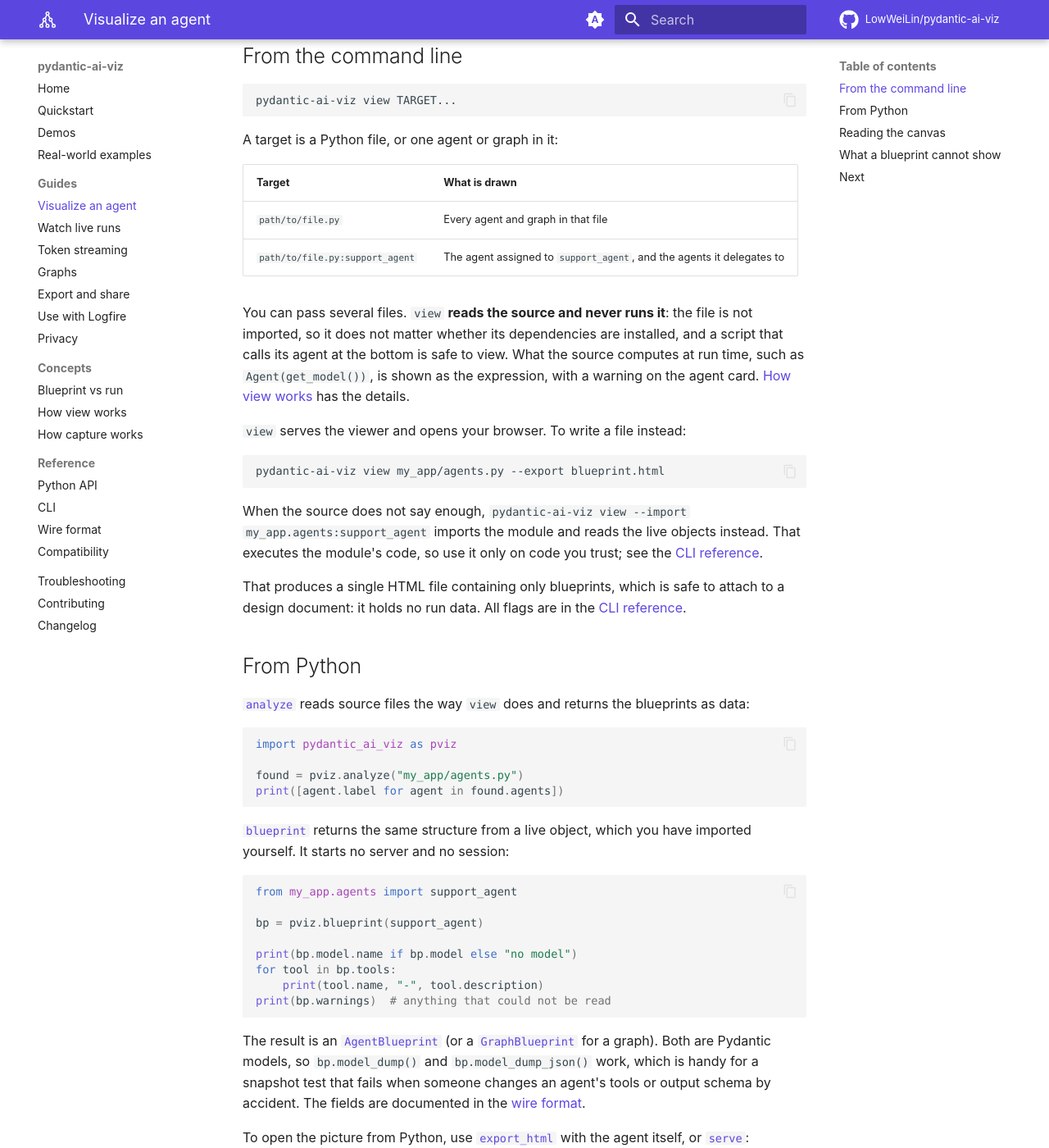
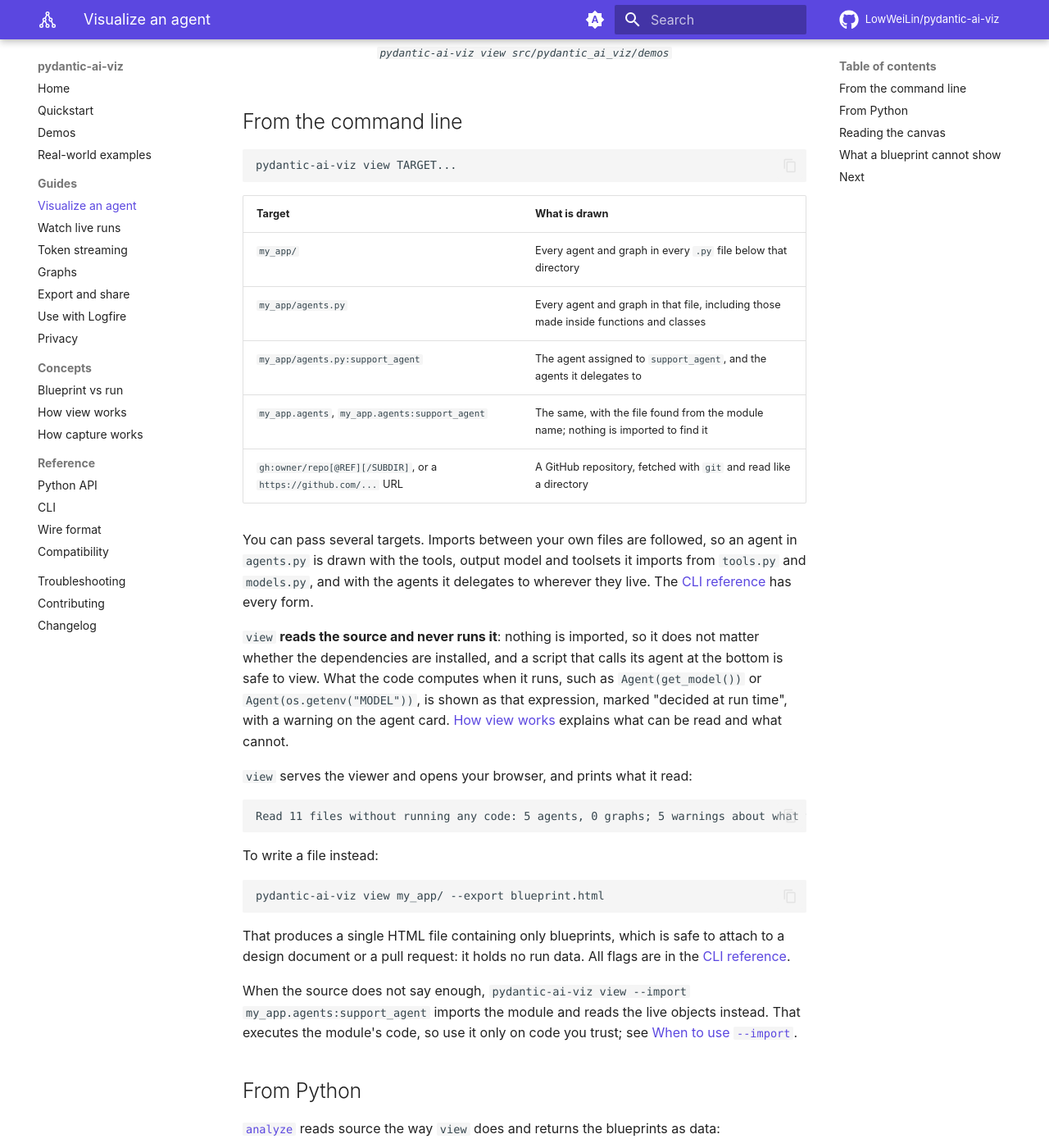
Before and after one commit to LowWeiLin/pydantic-ai-viz, an MkDocs documentation site: the page built from docs/guides/visualize-an-agent.md, in a window 1280 px wide and 1400 px high, scrolled down 751 px. Shown: the whole window at 82% size. Built offline with MkDocs 1.6.1 and Material for MkDocs 9.7.7, drawn with Linux system fonts in a browser that asks for light colours; comment, search, counter and statistics services are not loaded; some of the changed text lies outside the part shown.

Commit message:
docs: make view a headline feature
The README and the docs home open with two ten-second starts: play the
demo, or run uvx pydantic-ai-viz view . in a project and see its agents
with nothing executed, next to a screenshot of view. The quickstart,
the visualize guide and the CLI reference now describe directory, module
and GitHub targets, imports followed across files, values decided at run
time, the inspector's sections and the toolset panel, and links to parts
of a blueprint. The guide no longer says delegation through ctx.deps is
missed by a blueprint read from source: it is found when the source shows
the agent passed as that dependency.

Co-Authored-By: Claude Opus 5.5 <noreply@anthropic.com>

````diff
--- a/docs/guides/visualize-an-agent.md
+++ b/docs/guides/visualize-an-agent.md
@@ -1,9 +1,10 @@
 # Visualize an agent
 
-A **blueprint** is a picture of what an agent *is*: its model, instructions, tools, output type and the agents it hands work to. From the command line it is read from your source code, which is never executed; from Python it can also be read from the `Agent` object. Either way no agent is run, no model is called, and no API key is needed, so you can draw an agent that is configured for a provider you have no credentials for.
+A **blueprint** is a picture of what an agent *is*: its model, instructions, tools, output type and the agents it hands work to. `pydantic-ai-viz view` reads it from your source code, which is never executed; from Python it can also be read from the `Agent` object. Either way no agent is run, no model is called, and no API key is needed, so you can draw an agent that is configured for a provider you have no credentials for.
 
 <figure class="screenshot" markdown="span">
-  ![The blueprint of the triage agent: agent card, tools grouped by toolset, output node and a delegation edge to the refunds agent](../assets/screenshots/blueprint.png)
+  ![pydantic-ai-viz view on the demos' own source: their files in the sidebar, the triage agent with its tools, output and a dashed delegation edge to the refunds agent, and the inspector on a tool with its parameters and the line it is defined at](../assets/screenshots/view-dark.png)
+  <figcaption><code>pydantic-ai-viz view src/pydantic_ai_viz/demos</code></figcaption>
 </figure>
 
 ## From the command line
@@ -12,34 +13,44 @@ A **blueprint** is a picture of what an agent *is*: its model, instructions, too
 pydantic-ai-viz view TARGET...
 ```
 
-A target is a Python file, or one agent or graph in it:
-
 | Target | What is drawn |
 |---|---|
-| `path/to/file.py` | Every agent and graph in that file |
-| `path/to/file.py:support_agent` | The agent assigned to `support_agent`, and the agents it delegates to |
+| `my_app/` | Every agent and graph in every `.py` file below that directory |
+| `my_app/agents.py` | Every agent and graph in that file, including those made inside functions and classes |
+| `my_app/agents.py:support_agent` | The agent assigned to `support_agent`, and the agents it delegates to |
+| `my_app.agents`, `my_app.agents:support_agent` | The same, with the file found from the module name; nothing is imported to find it |
+| `gh:owner/repo[@REF][/SUBDIR]`, or a `https://github.com/...` URL | A GitHub repository, fetched with `git` and read like a directory |
 
-You can pass several files. `view` **reads the source and never runs it**: the file is not imported, so it does not matter whether its dependencies are installed, and a script that calls its agent at the bottom is safe to view. What the source computes at run time, such as `Agent(get_model())`, is shown as the expression, with a warning on the agent card. [How view works](../concepts/how-view-works.md) has the details.
+You can pass several targets. Imports between your own files are followed, so an agent in `agents.py` is drawn with the tools, output model and toolsets it imports from `tools.py` and `models.py`, and with the agents it delegates to wherever they live. The [CLI reference](../reference/cli.md#targets) has every form.
 
-`view` serves the viewer and opens your browser. To write a file instead:
+`view` **reads the source and never runs it**: nothing is imported, so it does not matter whether the dependencies are installed, and a script that calls its agent at the bottom is safe to view. What the code computes when it runs, such as `Agent(get_model())` or `Agent(os.getenv("MODEL"))`, is shown as that expression, marked "decided at run time", with a warning on the agent card. [How view works](../concepts/how-view-works.md) explains what can be read and what cannot.
+
+`view` serves the viewer and opens your browser, and prints what it read:
+
+```text
+Read 11 files without running any code: 5 agents, 0 graphs; 5 warnings about what the source does not spell out (see the viewer)
+```
+
+To write a file instead:
 
 ```bash
-pydantic-ai-viz view my_app/agents.py --export blueprint.html
+pydantic-ai-viz view my_app/ --export blueprint.html
 ```
 
-When the source does not say enough, `pydantic-ai-viz view --import my_app.agents:support_agent` imports the module and reads the live objects instead. That executes the module's code, so use it only on code you trust; see the [CLI reference](../reference/cli.md#view-import).
+That produces a single HTML file containing only blueprints, which is safe to attach to a design document or a pull request: it holds no run data. All flags are in the [CLI reference](../reference/cli.md#view).
 
-That produces a single HTML file containing only blueprints, which is safe to attach to a design document: it holds no run data. All flags are in the [CLI reference](../reference/cli.md#view).
+When the source does not say enough, `pydantic-ai-viz view --import my_app.agents:support_agent` imports the module and reads the live objects instead. That executes the module's code, so use it only on code you trust; see [When to use `--import`](../concepts/how-view-works.md#when-to-use-import).
 
 ## From Python
 
-[`analyze`](../reference/python-api.md#analyze) reads source files the way `view` does and returns the blueprints as data:
+[`analyze`](../reference/python-api.md#analyze) reads source the way `view` does and returns the blueprints as data:
 
 ```python
 import pydantic_ai_viz as pviz
 
-found = pviz.analyze("my_app/agents.py")
-print([agent.label for agent in found.agents])
+found = pviz.analyze("my_app/")
+for agent in found.agents:
+    print(agent.label, agent.location, [tool.name for tool in agent.tools])
 ```
 
 [`blueprint`](../reference/python-api.md#blueprint) returns the same structure from a live object, which you have imported yourself. It starts no server and no session:
@@ -65,6 +76,10 @@ pviz.export_html(support_agent, "blueprint.html")
 
 ## Reading the canvas
 
+<figure class="screenshot" markdown="span">
+  ![The blueprint of the triage agent: agent card, tools grouped by toolset, output node and a delegation edge to the refunds agent](../assets/screenshots/blueprint.png)
+</figure>
+
 Agent card
 
 :   The agent's label and description, a chip with the model name, the number of instructions, and a warnings badge if something could not be read. Models from the `test` and `function` providers get an **offline** chip, so a diagram of a test setup is never mistaken for production.
@@ -73,7 +88,7 @@ Agent card
 
 Tool nodes
 
-:   One node per function tool, grouped under a header for the toolset it belongs to: "Agent tools" for `@agent.tool` and `@agent.tool_plain`, and the toolset's own label for each `FunctionToolset`. Select a tool to see its description, parameter schema, return schema, whether it takes the run context, and its retry limit.
+:   One node per function tool, grouped under a header for the toolset it belongs to: "Agent tools" for `@agent.tool` and `@agent.tool_plain`, and the toolset's own label for each `FunctionToolset`. Select a tool to see its description, parameter schema, return schema, whether it takes the run context, and its retry limit. Select a toolset's header to list its tools, each with its parameter count and the first line of its description; picking one there is the same as clicking it on the canvas.
 
 Opaque toolsets
 
@@ -87,12 +102,14 @@ Delegation edges
 
 :   An edge from a tool to another agent's card means "this tool runs that agent". The other agent is drawn in its own row underneath, one step to the right, with its own tools and output.
 
-    - A **dashed** edge was found by reading the tool function's code. It is a good guess.
-    - A **solid** edge was seen happening in a run. It is a fact.
+    - A **dashed** edge, labelled "in code", was found by reading the tool function's code. It is a good guess.
+    - A **solid** edge, labelled "in a run", was seen happening in a run. It is a fact.
 
-    See [Blueprint vs run](../concepts/blueprint-vs-run.md) for how each is found.
+    See [Blueprint vs run](../concepts/blueprint-vs-run.md#evidence-on-delegation-edges) for how each is found.
 
-The inspector on the right shows the details for whatever is selected. For an agent: Overview (model, settings, retries, capabilities, warnings), Instructions, and Output. Capabilities that Pydantic AI adds to every agent are folded under a "built-in" disclosure.
+The inspector on the right shows the details for whatever is selected, in sections one under the other. For an agent: warnings, model, instructions, toolsets, output, delegates, settings and capabilities. Capabilities that Pydantic AI adds to every agent are folded under a "built-in" disclosure. A blueprint read from source also says where each part is defined, as `file.py:line`, with a button that copies it.
+
+On a blueprint, what you pick is kept in the page's address, so a link or a reload opens on the same agent, tool, toolset or graph node.
 
 ## What a blueprint cannot show
 
@@ -100,7 +117,7 @@ A blueprint is drawn without running an agent, so some things are out of reach b
 
 - **The text of dynamic instructions.** A function decorated with `@agent.instructions` or `@agent.system_prompt` is listed by name, marked dynamic. Its output depends on the run; you see the resolved text on each run's model requests.
 - **Tools of MCP and dynamic toolsets,** as described above.
-- **Delegation that is not visible in the tool's code.** The static check looks at the names a tool function refers to. It finds `await refunds_agent.run(...)` when `refunds_agent` is a module-level or enclosing-scope variable. It does not find an agent reached through `ctx.deps`, an attribute, or a helper function. Those edges appear, solid, the first time the delegation runs.
+- **Delegation that is not visible in the tool's code.** A blueprint read from source finds `await refunds_agent.run(...)` in a tool when `refunds_agent` can be traced to an agent: a variable of the module or of an enclosing scope, one imported from another file, an item of a dict or list written out in the source, or `ctx.deps.refunds` when the source shows the agent being passed as that dependency to `run`. A blueprint read from a live object finds only module-level and enclosing-scope variables. Neither follows a helper function that runs the agent for the tool. Edges that were missed appear, solid, the first time the delegation runs.
 
 When a blueprint is read from a live object, a handful of fields (instructions, system prompts, retry limits, output mode, native tools) have no public accessor in Pydantic AI and are read from private attributes. If a Pydantic AI release changes one, that field is left empty and a warning appears on the agent card. Nothing else is affected. The [compatibility page](../reference/compatibility.md#fields-read-from-private-attributes) lists them.
 
````
Also changed, not shown: README.md (+26 -12 lines), docs/index.md (+35 -16 lines), docs/quickstart.md (+13 -6 lines), docs/reference/cli.md (+2 -1 lines).
